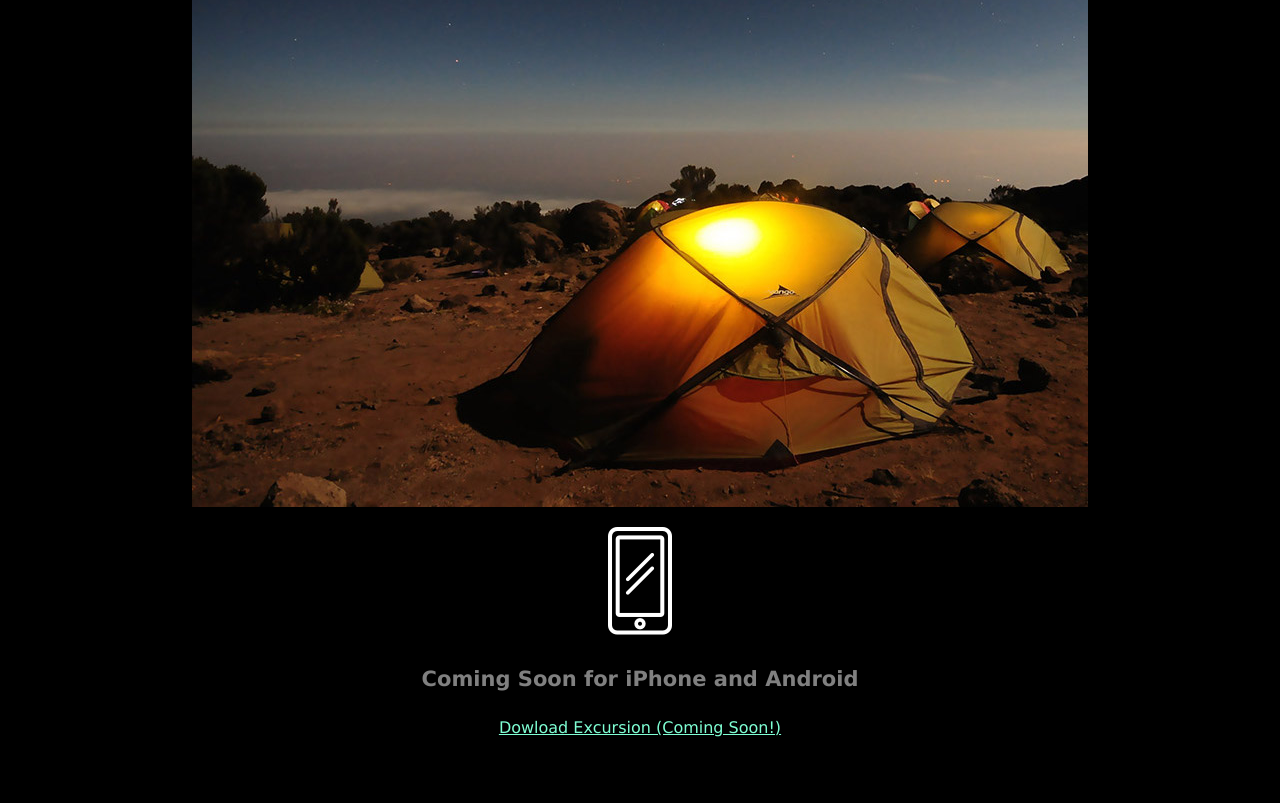
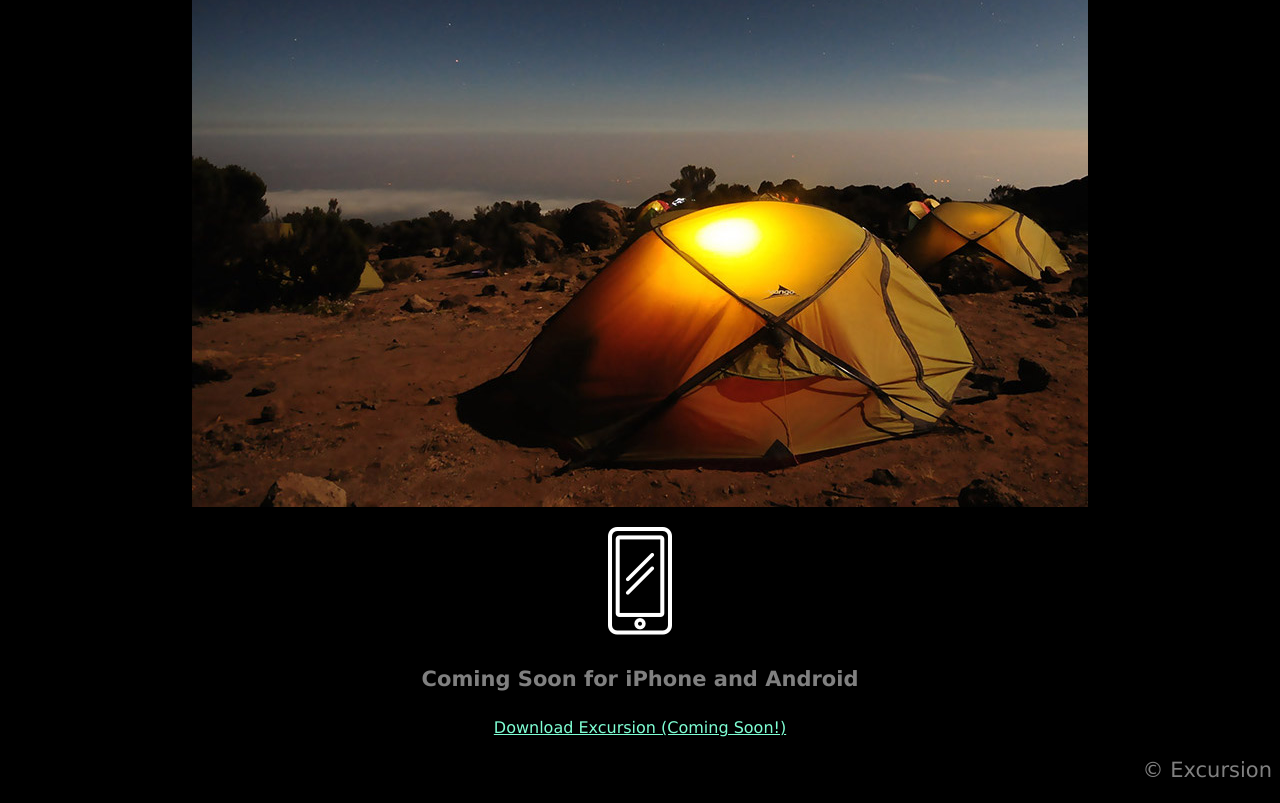
Before and after one commit to seemavalliani/Excursion, a plain HTML site: page index.html in a window 1280 px wide. Shown: the part 505-1308 px from the top of the page. Before the commit the page ends 1258 px from the top, so only its background shows below. Drawn offline with Linux system fonts and the light colour scheme.

Commit message:
Final commit

```diff
--- a/index.html
+++ b/index.html
@@ -18,7 +18,8 @@
   <p><img src="resources/images/camp.jpg"></p>
   <p><img src="resources/images/phone.png"></p>
   <h4 class="header--sub-header">Coming Soon for iPhone and Android</h4>
-  <p><a class= "link--cta" href="#">Dowload Excursion (Coming Soon!)</a></p>
+  <p><a class= "link--cta" href="#">Download Excursion (Coming Soon!)</a></p>
+  <p class="footer--copyright">© Excursion</p>
 
 
 
--- a/resources/css/style.css
+++ b/resources/css/style.css
@@ -19,11 +19,15 @@ body {
    color: grey;
  }
 
-
-
 /* LINKS */
 .link--cta {
     font-size: 16px;
     color: aquamarine;
 
 }
+/* Footer*/
+.footer--copyright {
+   font-size: 21px;
+   color: grey;
+   text-align: right;
+}
```
